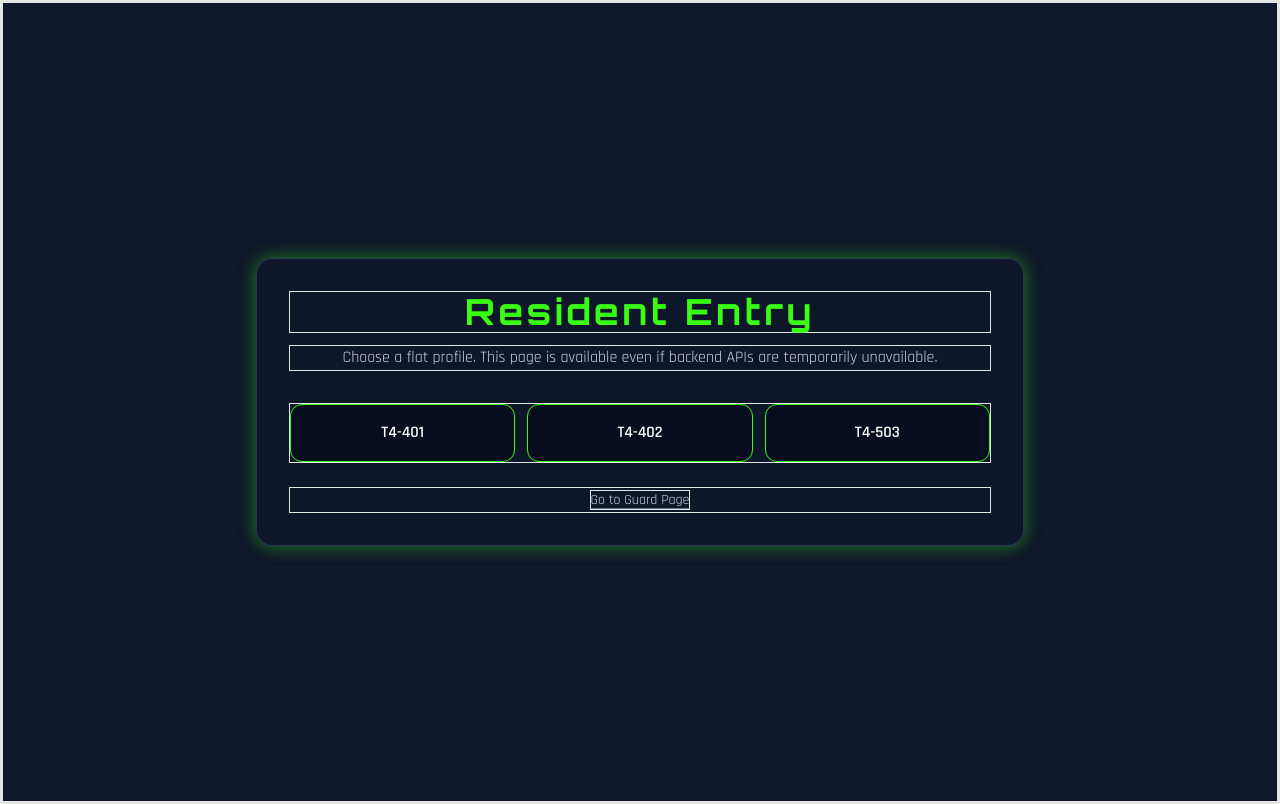
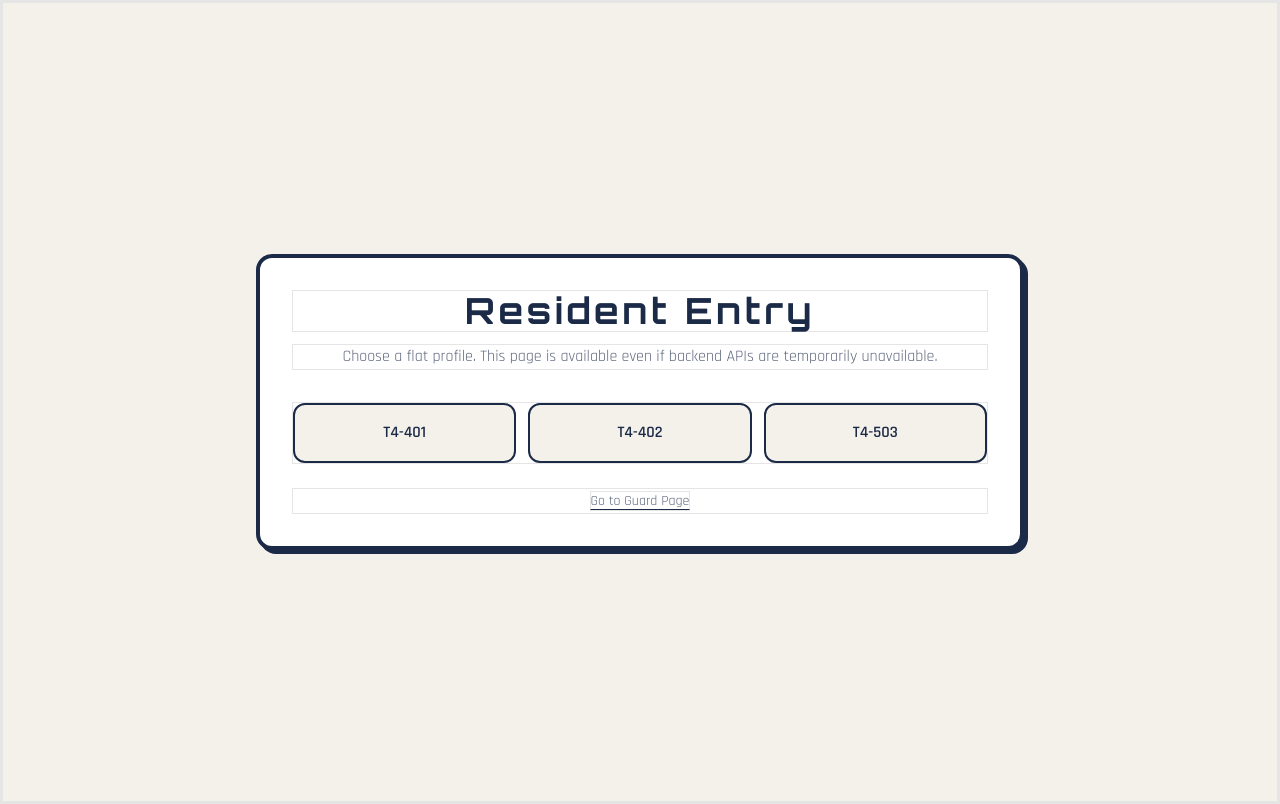
Before and after one commit to Pswaikar1742/auragate-core, a Next.js app in the folder frontend/: page /resident in a window 1280 px wide. Built offline with nearby package versions, Linux system fonts and the light colour scheme.

Commit message:
theme: convert remaining pages to vintage/navy/safety palette

```diff
--- a/frontend/app/not-found.tsx
+++ b/frontend/app/not-found.tsx
@@ -2,31 +2,31 @@ import Link from "next/link";
 
 export default function NotFoundPage() {
   return (
-    <main className="grid-overlay flex min-h-screen items-center justify-center bg-slate-900 px-4 py-10 text-white">
-      <section className="w-full max-w-2xl rounded-2xl border border-slate-700/80 bg-slate-900/70 p-8 shadow-neon backdrop-blur-xl">
-        <h1 className="headline text-center text-3xl font-bold tracking-widest text-neon-red md:text-4xl">
+    <main className="grid-overlay flex min-h-screen items-center justify-center bg-vintage px-4 py-10 text-navy">
+      <section className="w-full max-w-2xl rounded-2xl border-4 border-navy bg-white p-8 shadow-offset-navy">
+        <h1 className="headline text-center text-3xl font-bold tracking-widest text-danger md:text-4xl">
           Route Not Found
         </h1>
-        <p className="mt-3 text-center text-slate-300">
+        <p className="mt-3 text-center text-navy/70">
           This is an app-level 404. Use one of the verified routes below.
         </p>
 
         <div className="mt-8 grid gap-3 sm:grid-cols-3">
           <Link
             href="/"
-            className="rounded-xl border border-slate-600 bg-slate-950/50 p-4 text-center font-semibold transition hover:border-neon-green hover:text-neon-green"
+            className="rounded-xl border-2 border-navy bg-vintage p-4 text-center font-semibold text-navy transition hover:border-safety hover:text-safety"
           >
             Home
           </Link>
           <Link
             href="/guard"
-            className="rounded-xl border border-slate-600 bg-slate-950/50 p-4 text-center font-semibold transition hover:border-neon-green hover:text-neon-green"
+            className="rounded-xl border-2 border-navy bg-vintage p-4 text-center font-semibold text-navy transition hover:border-safety hover:text-safety"
           >
             Guard
           </Link>
           <Link
             href="/resident"
-            className="rounded-xl border border-slate-600 bg-slate-950/50 p-4 text-center font-semibold transition hover:border-neon-green hover:text-neon-green"
+            className="rounded-xl border-2 border-navy bg-vintage p-4 text-center font-semibold text-navy transition hover:border-safety hover:text-safety"
           >
             Resident
           </Link>
--- a/frontend/app/resident/page.tsx
+++ b/frontend/app/resident/page.tsx
@@ -4,12 +4,12 @@ const DEMO_FLATS = ["T4-401", "T4-402", "T4-503"];
 
 export default function ResidentIndexPage() {
   return (
-    <main className="grid-overlay flex min-h-screen items-center justify-center bg-slate-900 px-4 py-10 text-white">
-      <section className="w-full max-w-3xl rounded-2xl border border-slate-700/80 bg-slate-900/70 p-8 shadow-neon backdrop-blur-xl">
-        <h1 className="headline text-center text-3xl font-bold tracking-widest text-neon-green md:text-4xl">
+    <main className="grid-overlay flex min-h-screen items-center justify-center bg-vintage px-4 py-10 text-navy">
+      <section className="w-full max-w-3xl rounded-2xl border-4 border-navy bg-white p-8 shadow-offset-navy">
+        <h1 className="headline text-center text-3xl font-bold tracking-widest text-navy md:text-4xl">
           Resident Entry
         </h1>
-        <p className="mt-3 text-center text-slate-300">
+        <p className="mt-3 text-center text-navy/70">
           Choose a flat profile. This page is available even if backend APIs are temporarily unavailable.
         </p>
 
@@ -18,7 +18,7 @@ export default function ResidentIndexPage() {
             <Link
               key={flat}
               href={`/resident/${flat}`}
-              className="rounded-xl border border-neon-green bg-slate-950/50 p-4 text-center font-semibold transition hover:bg-neon-green hover:text-slate-950"
+              className="rounded-xl border-2 border-navy bg-vintage p-4 text-center font-semibold text-navy transition hover:bg-navy hover:text-white"
             >
               {flat}
             </Link>
@@ -28,7 +28,7 @@ export default function ResidentIndexPage() {
         <div className="mt-6 text-center">
           <Link
             href="/guard"
-            className="text-sm text-slate-300 underline decoration-slate-500 underline-offset-4 hover:text-neon-green"
+            className="text-sm text-navy/70 underline decoration-navy underline-offset-4 hover:text-safety"
           >
             Go to Guard Page
           </Link>
```
